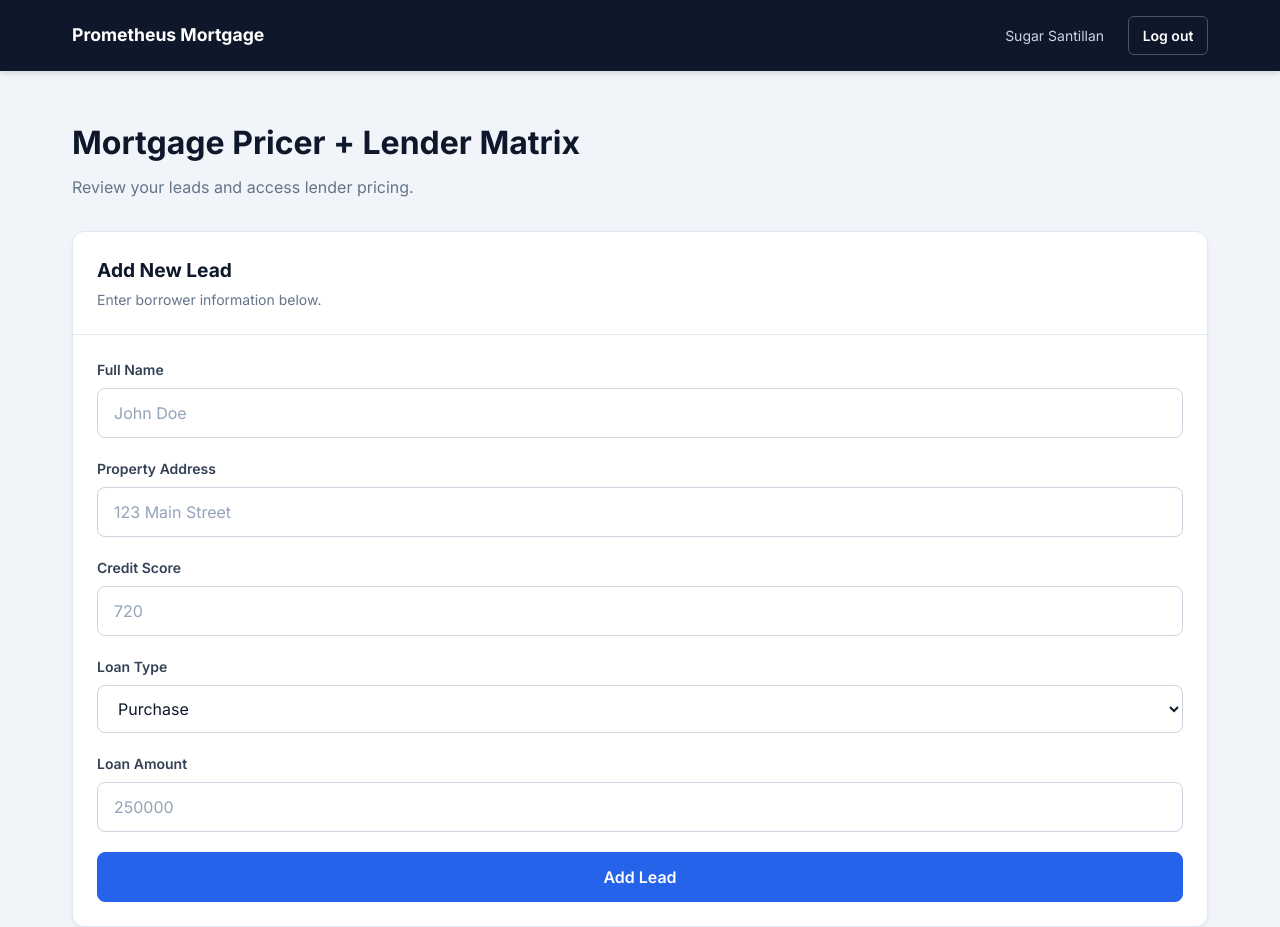
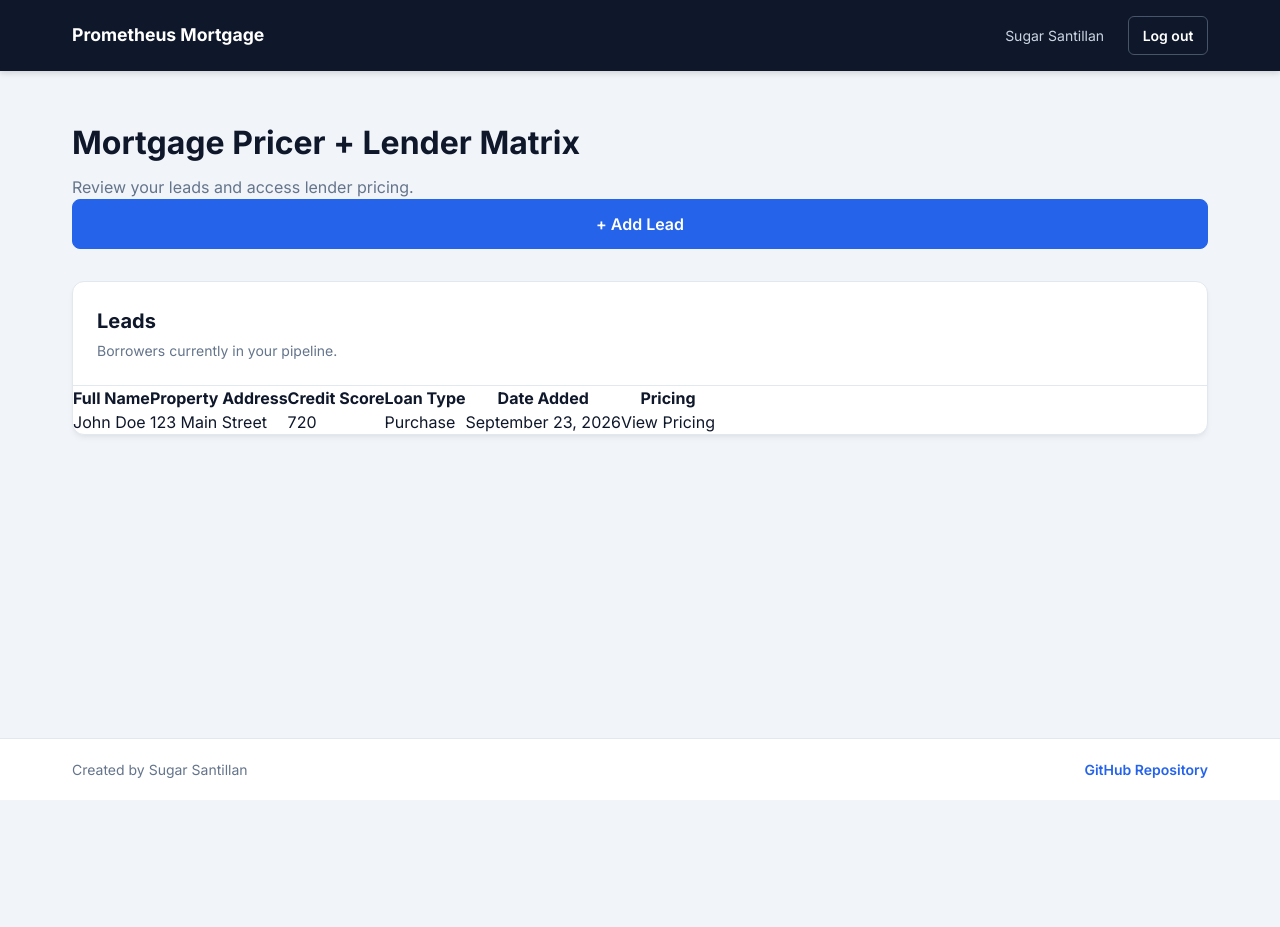
Before and after one commit to sugar-s-santillan/startup, a React (Vite) app: page /leads in a window 1280 px wide. Shown: the top 927 px of the page. After the commit the page ends 800 px from the top, so only its background shows below. Built offline with nearby package versions, Linux system fonts and the light colour scheme.

Commit message:
Fixed bugs with add new lead button

```diff
--- a/main.css
+++ b/main.css
@@ -965,3 +965,115 @@ button:disabled {
     }
 
 }
+/* ==========================================
+   ADD LEAD MODAL
+   ========================================== */
+
+.modal-overlay {
+  position: fixed;
+  inset: 0;
+
+  background: rgba(0, 0, 0, 0.6);
+
+  display: flex;
+  align-items: center;
+  justify-content: center;
+
+  padding: 1rem;
+  z-index: 1000;
+}
+
+.modal-content {
+  background: white;
+  color: #1f2937;
+
+  width: 100%;
+  max-width: 500px;
+  max-height: 90vh;
+
+  overflow-y: auto;
+
+  border-radius: 12px;
+  padding: 1.5rem;
+
+  box-shadow: 0 20px 50px rgba(0, 0, 0, 0.25);
+}
+
+.modal-header {
+  display: flex;
+  justify-content: space-between;
+  align-items: center;
+
+  margin-bottom: 1.5rem;
+}
+
+.modal-header h2 {
+  margin: 0;
+  font-size: 1.5rem;
+  font-weight: 600;
+}
+
+.modal-close {
+  background: transparent;
+  border: none;
+
+  font-size: 1.25rem;
+  cursor: pointer;
+
+  color: #374151;
+}
+
+.modal-close:hover {
+  color: #ef4444;
+}
+
+.modal-actions {
+  display: flex;
+  justify-content: flex-end;
+  gap: 0.75rem;
+
+  margin-top: 1.5rem;
+}
+
+/* Modal form fields */
+
+.modal-content .form-group {
+  margin-bottom: 1rem;
+}
+
+.modal-content input,
+.modal-content select {
+  width: 100%;
+}
+
+.modal-content label {
+  display: block;
+  margin-bottom: 0.4rem;
+}
+
+/* Disabled save button */
+
+.modal-content button:disabled {
+  opacity: 0.5;
+  cursor: not-allowed;
+}
+
+/* Mobile responsiveness */
+
+@media (max-width: 600px) {
+  .modal-content {
+    padding: 1rem;
+  }
+
+  .modal-header h2 {
+    font-size: 1.25rem;
+  }
+
+  .modal-actions {
+    flex-direction: column;
+  }
+
+  .modal-actions button {
+    width: 100%;
+  }
+}
--- a/src/components/AddLeadForm.jsx
+++ b/src/components/AddLeadForm.jsx
@@ -1,11 +1,26 @@
 import FormInput from './FormInput.jsx';
 
-export default function AddLeadForm() {
+export default function AddLeadForm({ onClose }) {
   return (
-    <section className="content-card">
-      <div className="card-heading">
-        <h2>Add New Lead</h2>
-        <p>Enter borrower information below.</p>
+    <div className="modal-overlay" onClick={onClose}>
+      <div
+        className="modal-content"
+        role="dialog"
+        aria-modal="true"
+        aria-labelledby="add-lead-title"
+        onClick={(event) => event.stopPropagation()}
+      >
+        <div className="modal-header">
+          <h2 id="add-lead-title">Add New Lead</h2>
+
+          <button
+            type="button"
+            className="modal-close"
+            onClick={onClose}
+            aria-label="Close"
+          >
+            ✕
+          </button>
         </div>
 
         <form className="pricing-form">
@@ -45,10 +60,21 @@ export default function AddLeadForm() {
             placeholder="250000"
           />
 
-        <button type="button" className="primary-button">
-          Add Lead
+          <div className="modal-actions">
+            <button
+              type="button"
+              className="secondary-button"
+              onClick={onClose}
+            >
+              Cancel
             </button>
+
+            <button type="button" className="primary-button" disabled>
+              Save Lead
+            </button>
+          </div>
         </form>
-    </section>
+      </div>
+    </div>
   );
 }
--- a/src/pages/Leads.jsx
+++ b/src/pages/Leads.jsx
@@ -1,49 +1,61 @@
+import { useState } from 'react';
 import { Link } from 'react-router-dom';
+
 import PageLayout from '../components/PageLayout.jsx';
 import AddLeadForm from '../components/AddLeadForm.jsx';
 
+export default function Leads() {
+  const [showAddLead, setShowAddLead] = useState(false);
 
-export default function Leads() {
   return (
     <PageLayout>
       <div className="page-container">
+
+        {/* Page heading */}
         <section className="dashboard-heading">
           <div>
             <h1>Mortgage Pricer + Lender Matrix</h1>
             <p>Review your leads and access lender pricing.</p>
           </div>
+
+          <button
+            type="button"
+            className="primary-button"
+            onClick={() => setShowAddLead(true)}
+          >
+            + Add Lead
+          </button>
         </section>
-        <AddLeadForm />
+
+        {/* Leads table */}
         <section className="table-card">
           <div className="table-heading">
             <h2>Leads</h2>
-            <p>Leads stored in the application database</p>
+            <p>Borrowers currently in your pipeline.</p>
           </div>
 
           <div className="table-wrapper">
-            <table className="leads-table">
+            <table>
               <thead>
                 <tr>
                   <th>Full Name</th>
-                  <th>Address</th>
+                  <th>Property Address</th>
                   <th>Credit Score</th>
                   <th>Loan Type</th>
-                  <th>Date Entered</th>
+                  <th>Date Added</th>
                   <th>Pricing</th>
                 </tr>
               </thead>
 
               <tbody>
                 <tr>
-                  <td className="borrower-name">John Doe</td>
+                  <td>John Doe</td>
                   <td>123 Main Street</td>
                   <td>720</td>
-                  <td>
-                    <span className="loan-type">Purchase</span>
-                  </td>
+                  <td>Purchase</td>
                   <td>September 23, 2026</td>
                   <td>
-                    <Link to="/pricing" className="pricing-link">
+                    <Link to="/pricing" className="table-link">
                       View Pricing
                     </Link>
                   </td>
@@ -52,7 +64,14 @@ export default function Leads() {
             </table>
           </div>
         </section>
+
       </div>
+
+      {/* Add Lead popup */}
+      {showAddLead && (
+        <AddLeadForm onClose={() => setShowAddLead(false)} />
+      )}
+
     </PageLayout>
   );
 }
```
Lines whose indentation alone changed are shown as unchanged.
